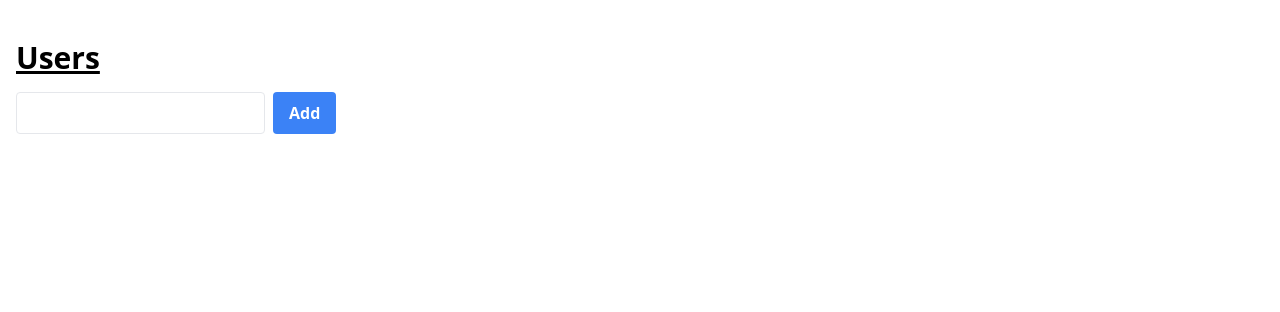
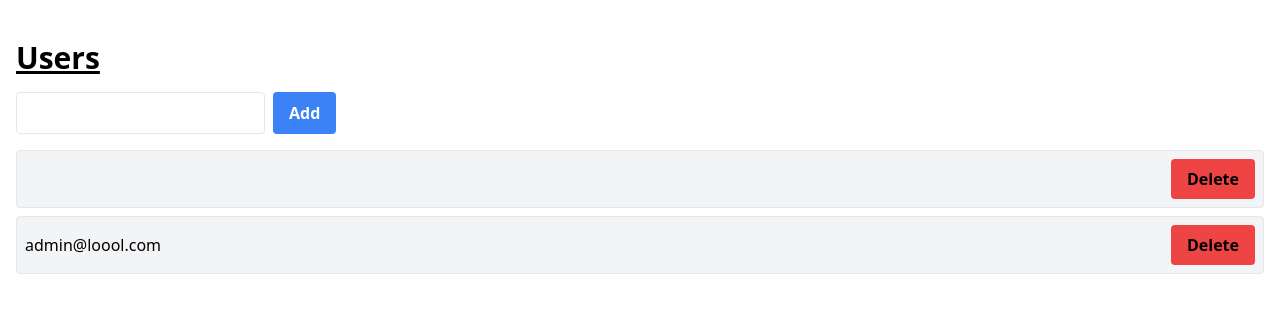
Before and after one commit to KubantsevAS/TodoListReactV19, a React (Vite) app: page / in a window 1280 px wide. Shown: the top 312 px of the page. Built offline with nearby package versions, Linux system fonts and the light colour scheme; data requests are answered from the project's data file.

Commit message:
feat: add fetch functions, set use and suspense

```diff
--- a/db.json
+++ b/db.json
@@ -1,4 +1,13 @@
 {
-    "tasks": [],
-    "users": []
+  "tasks": [],
+  "users": [
+    {
+      "id": "04dabb27-9e1d-4fd4-b9e5-13597d8d4b66",
+      "email": ""
+    },
+    {
+      "id": "71a437e9-78ac-415e-8534-c99afcb06809",
+      "email": "admin@loool.com"
+    }
+  ]
 }
--- a/eslint.config.js
+++ b/eslint.config.js
@@ -38,7 +38,10 @@ export default tseslint.config(
             '@stylistic/js/object-curly-spacing': ['error', 'always'],
             '@stylistic/js/one-var-declaration-per-line': ['error', 'always'],
             '@stylistic/js/padded-blocks': ['error', 'never'],
-            '@stylistic/js/padding-line-between-statements': ['error', { blankLine: 'always', prev: '*', next: 'return' }],
+            '@stylistic/js/padding-line-between-statements': [
+                'error',
+                { blankLine: 'always', prev: '*', next: ['export', 'return', 'function'] }
+            ],
             '@stylistic/js/quotes': ['error', 'single'],
             '@stylistic/js/semi': 'error',
             '@stylistic/js/semi-spacing': 'error',
--- a/src/app/app.tsx
+++ b/src/app/app.tsx
@@ -2,13 +2,11 @@ import { Route, Routes } from 'react-router-dom';
 import { UsersPage } from '../pages/users';
 import { TodoListPage } from '../pages/todo-lists';
 
-fetch('http://localhost:3001/users').then(res => console.log(res));
-
 export function App() {
     return (
         <Routes>
-            <Route path="/" element={<UsersPage />} />
-            <Route path="/:userId/tasks" element={<TodoListPage />} />
+            <Route path='/' element={<UsersPage />} />
+            <Route path='/:userId/tasks' element={<TodoListPage />} />
         </Routes>
     );
 }
--- a/src/pages/users/page.tsx
+++ b/src/pages/users/page.tsx
@@ -1,56 +1,81 @@
-import { useState } from 'react';
+import { Suspense, use, useState } from 'react';
+import { createUser, deleteUser, fetchUsers, User } from '../../shared/api';
 
-type User = {
-    id: string;
-    email: string;
-};
+const defaultUsersPromise = fetchUsers();
 
 export function UsersPage() {
-    const [users, setUsers] = useState<User[]>([]);
-    const [email, setEmail] = useState<string>('');
+    const [usersPromise, setUsersPromise] = useState(defaultUsersPromise);
+    const refetchUsers = () => setUsersPromise(fetchUsers());
 
-    const handleSubmit = (event:React.FormEvent<HTMLFormElement>) => {
+    return (
+        <main className='flex flex-col gap-4 container mx-auto p-4 pt-10'>
+            <h1 className='text-3xl font-bold underline'>Users</h1>
+            <AddUserForm refetchUsers={refetchUsers} />
+            <Suspense fallback={<div>Loading...</div>}>
+                <UsersList usersPromise={usersPromise} />
+            </Suspense>
+        </main>
+    );
+}
+
+export function AddUserForm({ refetchUsers } : { refetchUsers: () => void}) {
+    const [email, setEmail] = useState('');
+
+    const handleSubmit = async (event: React.FormEvent) => {
         event.preventDefault();
-        setUsers([...users, { id: crypto.randomUUID(), email }]);
+        await createUser({
+            email,
+            id: crypto.randomUUID(),
+        });
+        refetchUsers();
         setEmail('');
-    };
-    const deleteUser = (selectedUserId:string) => {
-        setUsers(users.filter(user => user.id !== selectedUserId));
     };
 
     return (
-        <main className='flex flex-col gap-4 container mx-auto p-4 pt-10'>
-            <h1 className="text-3xl font-bold underline">Users</h1>
         <section>
-                <form className="flex gap-2" onSubmit={handleSubmit}>
+            <form className='flex gap-2' onSubmit={handleSubmit}>
                 <input
-                        className="border p-2 rounded"
-                        type="email"
+                    className='border p-2 rounded'
+                    type='email'
                     value={email}
-                        onChange={(event) => setEmail(event.target.value)}
+                    onChange={event => setEmail(event.target.value)}
                 />
                 <button
-                        className="bg-blue-500 hover:bg-blue-700 text-white font-bold py-2 px-4 rounded"
-                        type="submit"
+                    className='bg-blue-500 hover:bg-blue-700 text-white font-bold py-2 px-4 rounded'
+                    type='submit'
                 >
                     Add
                 </button>
             </form>
         </section>
-            <section className="flex flex-col gap-2">
-                {users.map((user) => (
-                    <div className="flex items-center gap-2 border p-2 rounded bg-gray-100" key={user.id}>
+    );
+}
+
+export function UsersList({ usersPromise }: { usersPromise:Promise<User[]> }) {
+    const users = use(usersPromise);
+
+    return (
+        <section className='flex flex-col gap-2'>
+            {users.map((user) => <UserCard key={user.id} user={user} />)}
+        </section>
+    );
+}
+
+export function UserCard({ user } : { user:User }) {
+    const deleteUserOnClick = (selectedUserId:string) => {
+        deleteUser(selectedUserId);
+    };
+
+    return (
+        <div className='flex items-center gap-2 border p-2 rounded bg-gray-100' key={user.id}>
             {user.email}
             <button
                 className='bg-red-500 hover:bg-red-700 font-bold py-2 px-4 rounded ml-auto'
                 type='button'
-                            onClick={() => deleteUser(user.id)}
+                onClick={() => deleteUserOnClick(user.id)}
             >
                 Delete
             </button>
         </div>
-                ))}
-            </section>
-        </main>
     );
 }
--- /dev/null
+++ b/src/shared/api.ts
@@ -0,0 +1,26 @@
+const URI = import.meta.env.VITE_INSTANCE_URI;
+
+export type User = {
+    id: string;
+    email: string;
+};
+
+export function fetchUsers() {
+    return fetch(URI).then(res => res.json() as Promise<User[]>);
+}
+
+export function createUser(user: User) {
+    return fetch(URI, {
+        method: 'POST',
+        headers: {
+            'content-type': 'application/json',
+        },
+        body: JSON.stringify(user),
+    }).then(res => res.json());
+}
+
+export function deleteUser(userId: string) {
+    return fetch(`${URI}/${userId}`, {
+        method: 'DELETE',
+    }).then(res => res.json());
+}
```
Also changed, not shown: package.json (+5 -4 lines), 2 other files (tests, documents, lock files or other folders). Lines whose indentation alone changed are shown as unchanged.
